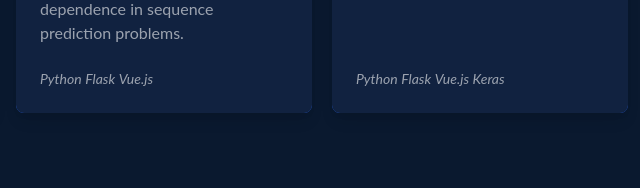
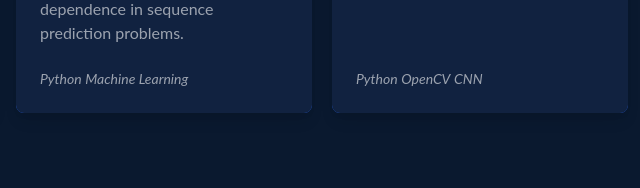
Before and after one commit to kvmukilan/simple-developer-portfolio, a plain HTML site: page index.html in a window 1280 px wide. Shown: the part 2697-2885 px from the top of the page, 460-1100 px from the left. Drawn offline with nearby package versions, Linux system fonts and the light colour scheme.

Commit message:
Update index.html

```diff
--- a/index.html
+++ b/index.html
@@ -282,8 +282,8 @@
                     <div class="flex-shrink-0">
                       <p>
                         <em>Python</em>
-                        <em>Flask</em>
-                        <em>Vue.js</em>
+                        <em>Machine Learning</em>
+
                       </p>
                     </div>
                   </div>
@@ -314,9 +314,9 @@
                     <div class="flex-shrink-0">
                       <p>
                         <em>Python</em>
-                        <em>Flask</em>
-                        <em>Vue.js</em>
-                        <em>Keras</em>
+                        <em>OpenCV</em>
+                        <em>CNN</em>
+
                       </p>
                     </div>
                   </div>
```
